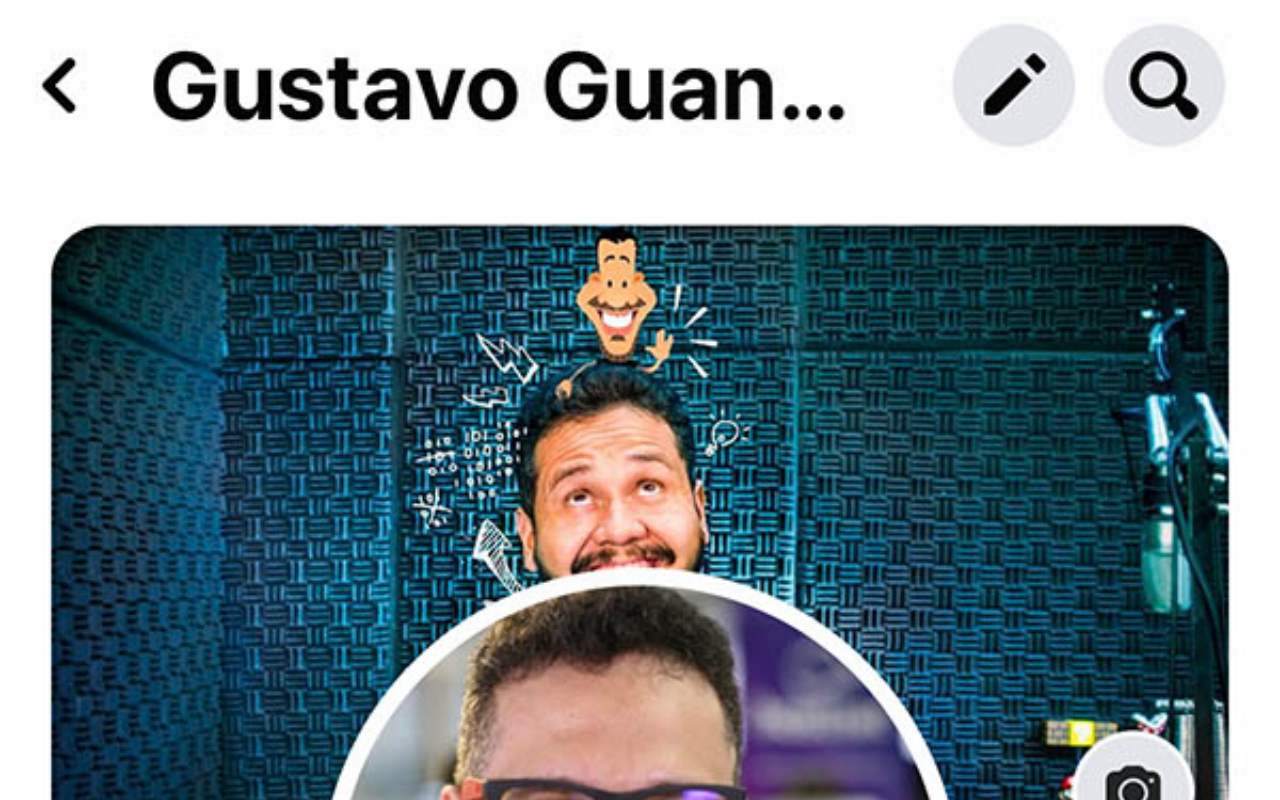
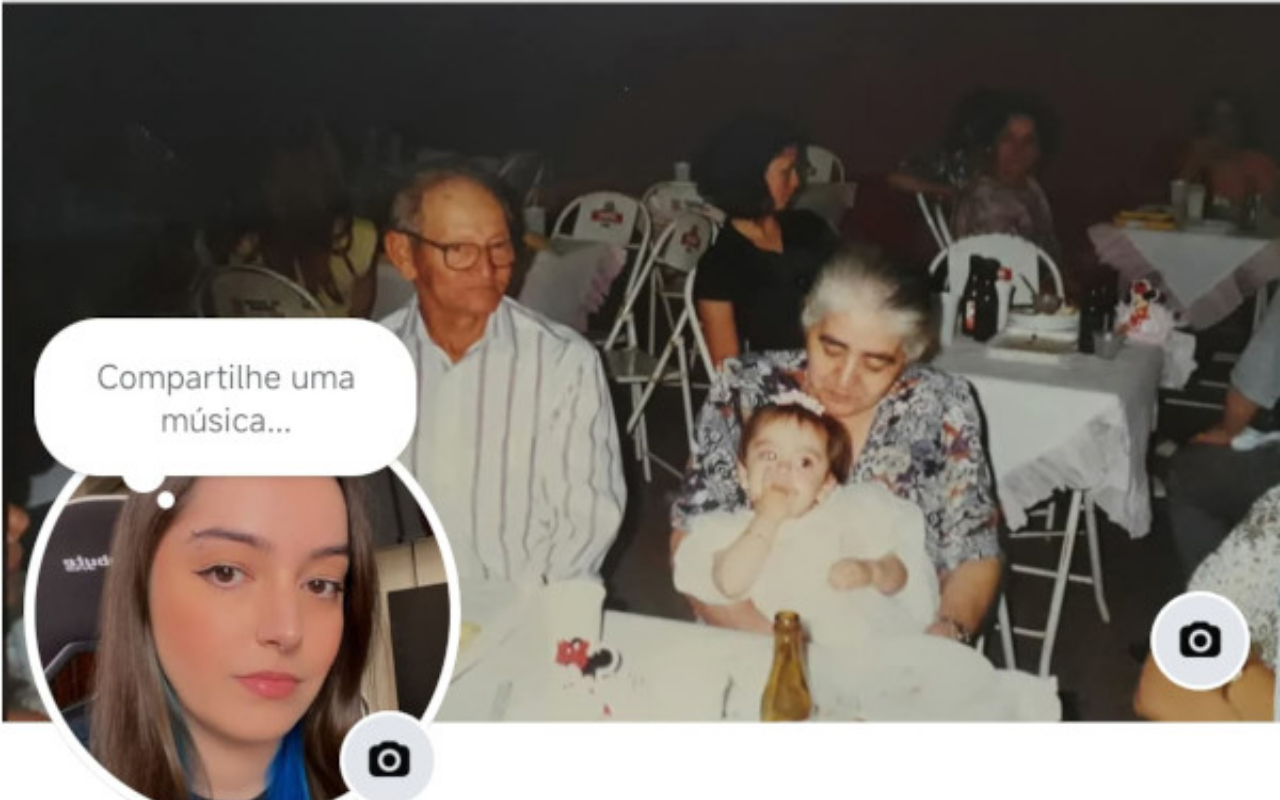
Before and after one commit to lalaricas/projeto-redes-sociais, a plain HTML site: page facebook.html in a window 1280 px wide. Shown: the top 800 px of the page. Drawn offline with Linux system fonts and the light colour scheme.

Commit message:
imagem facebook updt

```diff
--- a/facebook.html
+++ b/facebook.html
@@ -7,7 +7,7 @@
     <link rel="stylesheet" href="style/social.css">
 </head>
 <body>
-    <img src="images/tela-facebook.jpg" alt="Facebook">
+    <img src="images/facebook-perfil.jpg" alt="Facebook">
     <a href="https://www.facebook.com/larynessie" target="_blank">Acesse aqui!</a>
 </body>
 </html>
```
Also changed, not shown: images/facebook-perfil.jpg (added).
